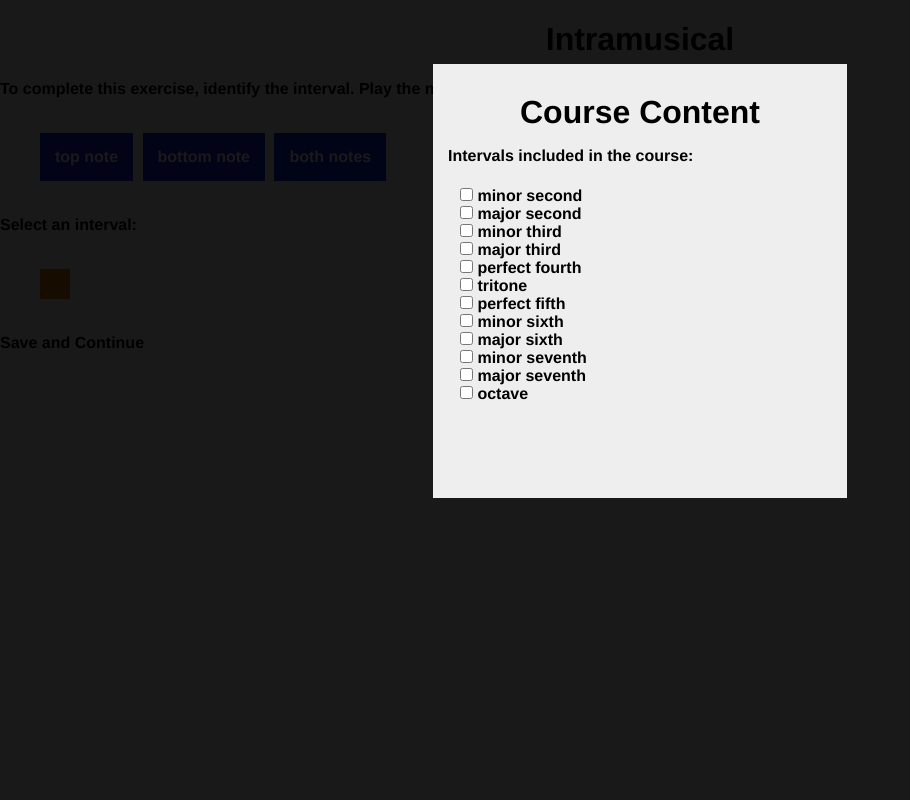
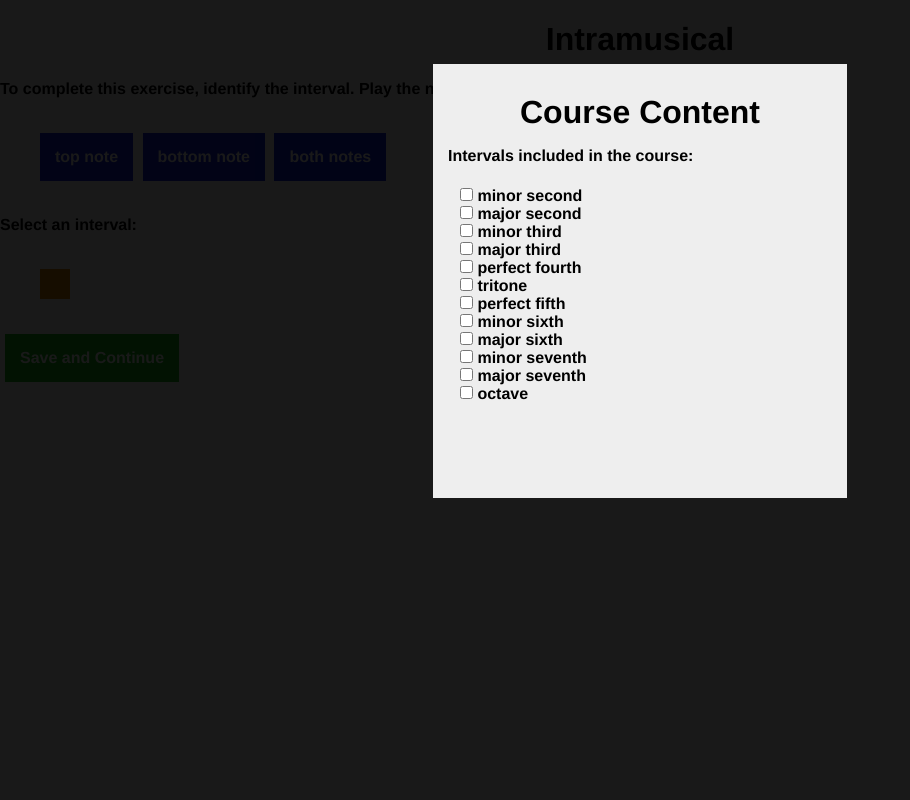
Before and after one commit to palmerev/intra-musical-project, a Django app: template intra_musical_project/ear_training_app/templates/ear_training_app/interval_exercise.html in a window 1280 px wide. Shown: the whole page, without its empty margins (0-910 px from the left). Run offline with Django 3.2, Linux system fonts and the light colour scheme; the template is opened without the code that fills it, so the values that code supplies are empty.

Commit message:
add class state-change-button, change #save div to button, adjust button background colors

```diff
--- a/intra_musical_project/ear_training_app/static/ear_training_app/css/dialogue.css
+++ b/intra_musical_project/ear_training_app/static/ear_training_app/css/dialogue.css
@@ -27,10 +27,10 @@
     padding: 15px;
     font-size: 1em;
     font-weight: bold;
-    background: #10AA10;
+    background: #33BB33;
     color: white;
     border: none;
-    border-radius: 15px;
+    /*border-radius: 15px;*/
 }
 
 .hidden {
--- a/intra_musical_project/ear_training_app/static/ear_training_app/css/ear_training.css
+++ b/intra_musical_project/ear_training_app/static/ear_training_app/css/ear_training.css
@@ -41,6 +41,9 @@ button {
   color: white;
   font-weight: bold; }
 
+#build-course-button {
+  background-color: #3333ff; }
+
 .play-button {
   background-color: #1122DD; }
 
@@ -59,6 +62,9 @@ div > a {
 
 .pushed-button {
   border: 3px solid red; }
+
+.state-change-button {
+  background-color: #11BB11; }
 
 .button-link {
   color: white;
--- a/intra_musical_project/ear_training_app/static/ear_training_app/css/ear_training.scss
+++ b/intra_musical_project/ear_training_app/static/ear_training_app/css/ear_training.scss
@@ -51,7 +51,9 @@ button {
   color: white;
   font-weight: bold;
 }
-
+#build-course-button {
+    background-color: #3333ff;
+}
 .play-button {
   background-color: #1122DD;
 }
@@ -80,7 +82,9 @@ div > a {
 .pushed-button {
     border: 3px solid red;
 }
-
+.state-change-button {
+    background-color: #11BB11;
+}
 .button-link {
     color: white;
     display: block;
--- a/intra_musical_project/ear_training_app/templates/ear_training_app/interval_exercise.html
+++ b/intra_musical_project/ear_training_app/templates/ear_training_app/interval_exercise.html
@@ -43,7 +43,7 @@
     </div>
   <p id="answer-result"></p>
 <footer>
-  <div id="save">Save and Continue</div>
+  <button id="save" class="state-change-button">Save and Continue</button>
 </footer>
 <!-- SELECT INTERVALS DIALOGUE BOX -------------------------------------------->
 <div class="hidden" id="interval-selection-grayout">
@@ -101,7 +101,7 @@
             octave
           </label>
         </fieldset>
-        <button id="build-course-button" class="hidden" type="button" name="build-course-button">Build Course</button>
+        <button id="build-course-button" class="state-change-button hidden" type="button" name="build-course-button">Build Course</button>
     </div>
   </div>
 </div>
@@ -114,7 +114,7 @@
       <p>Exercises skipped: <span id="ex-skipped">0</span></p>
       <p>Correct answers: <span id="ex-correct">0</span></p>
       <p>Incorrect answers: <span id="ex-incorrect">0</span></p>
-      <a href="/" id="dialogue-ok"><button class="centered-block" type="button">Return to Homepage</button></a>
+      <a href="/" id="dialogue-ok"><button class="state-change-button centered-block" type="button">Return to Homepage</button></a>
     </div>
   </div>
 </div>
```
